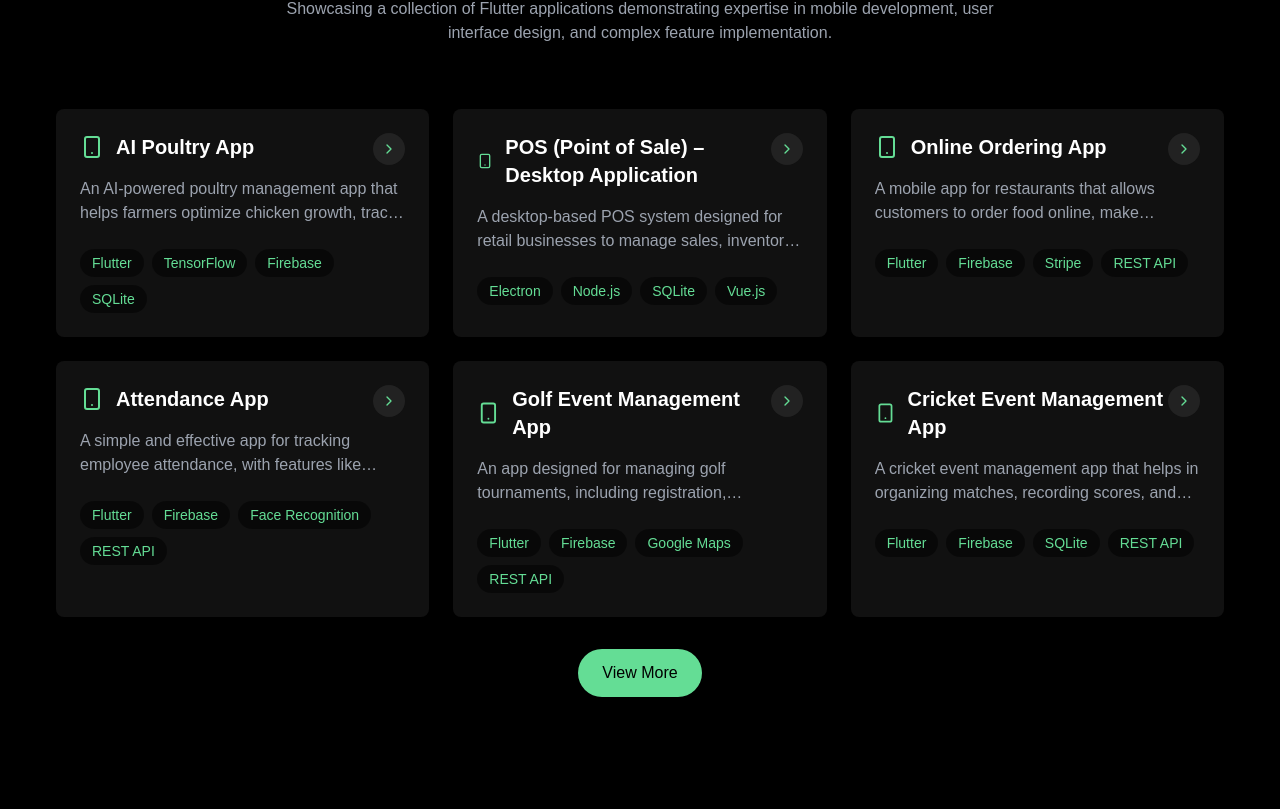
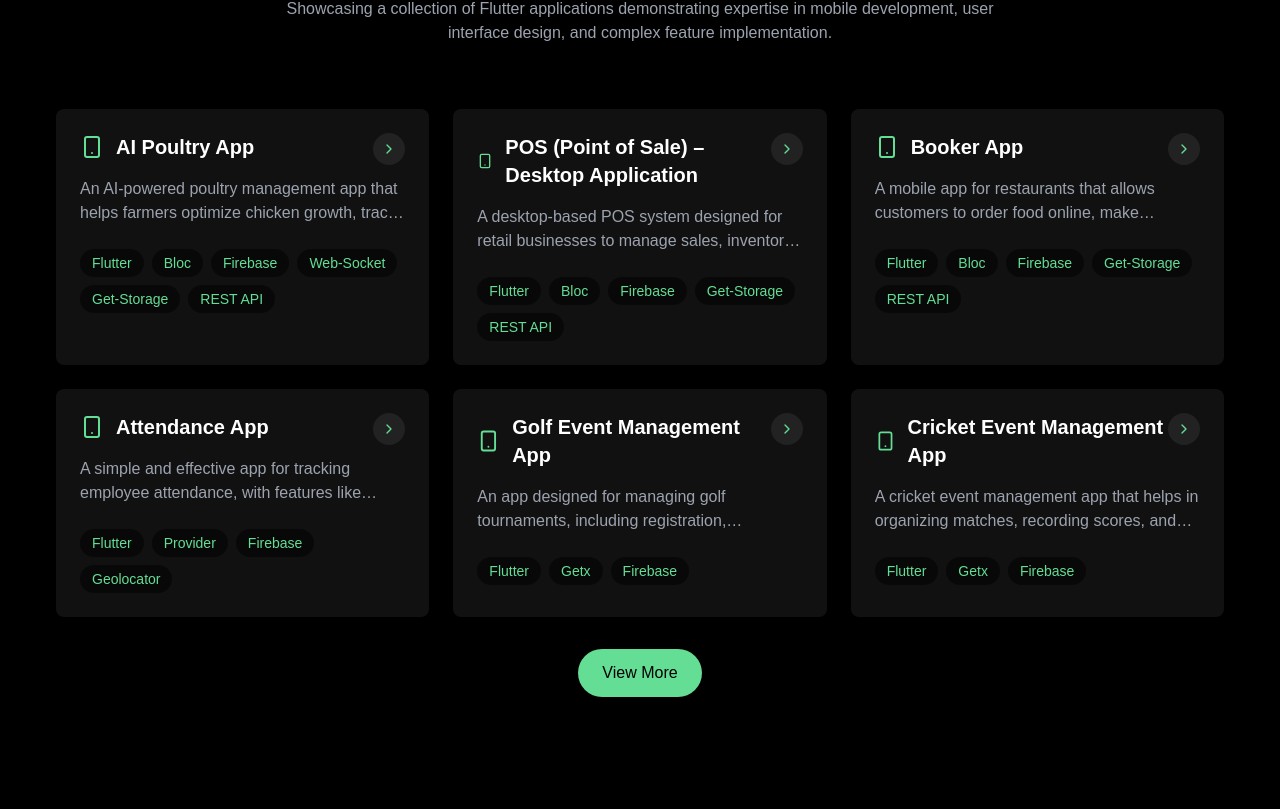
Before and after one commit to talktosaqlain/abdulahadportfolio, a Next.js app: page / in a window 1280 px wide. Shown: the part 3711-4520 px from the top of the page. Built offline with nearby package versions, Linux system fonts and the light colour scheme.

Commit message:
update_project_Data

```diff
--- a/src/app/(main)/(routes)/(main)/_components/Contact/contact.tsx
+++ b/src/app/(main)/(routes)/(main)/_components/Contact/contact.tsx
@@ -10,8 +10,8 @@ const contactInfo = [
   {
     icon: Phone,
     label: "CONTACT NUMBER",
-    value: "+92 344 4891612",
-    link: "tel:+923444891612",
+    value: "+92 311 4891612",
+    link: "tel:+923114891612",
   },
   {
     icon: Mail,
--- a/src/app/(main)/(routes)/(main)/_components/Projects/data/project-data.ts
+++ b/src/app/(main)/(routes)/(main)/_components/Projects/data/project-data.ts
@@ -4,31 +4,31 @@ export const projectsData = [
     title: "AI Poultry App",
     description:
       "An AI-powered poultry management app that helps farmers optimize chicken growth, track health, and automate feeding schedules.",
-    technologies: ["Flutter", "TensorFlow", "Firebase", "SQLite"],
-    link: "#",
+    technologies: ["Flutter","Bloc", "Firebase", "Web-Socket" ,"Get-Storage", "REST API"],
+    link: "https://play.google.com/store/apps/details?id=com.hisabkarlay.poultryai&pli=1",
   },
   {
     id: 2,
     title: "POS (Point of Sale) – Desktop Application",
     description:
       "A desktop-based POS system designed for retail businesses to manage sales, inventory, and customer data efficiently.",
-    technologies: ["Electron", "Node.js", "SQLite", "Vue.js"],
-    link: "#",
+      technologies: ["Flutter", "Bloc", "Firebase", "Get-Storage", "REST API"],
+      link: "https://apps.microsoft.com/detail/9p91rd5swnnv?hl=en-us&gl=US",
   },
   {
     id: 3,
-    title: "Online Ordering App",
+    title: "Booker App",
     description:
       "A mobile app for restaurants that allows customers to order food online, make payments, and track deliveries in real-time.",
-    technologies: ["Flutter", "Firebase", "Stripe", "REST API"],
-    link: "#",
+      technologies: ["Flutter", "Bloc", "Firebase", "Get-Storage", "REST API"],
+      link: "https://play.google.com/store/apps/details?id=com.hisabkarlay.booker",
   },
   {
     id: 4,
     title: "Attendance App",
     description:
       "A simple and effective app for tracking employee attendance, with features like biometric integration and automated reporting.",
-    technologies: ["Flutter", "Firebase", "Face Recognition", "REST API"],
+    technologies: ["Flutter", "Provider","Firebase", "Geolocator"],
     link: "#",
   },
   {
@@ -36,7 +36,7 @@ export const projectsData = [
     title: "Golf Event Management App",
     description:
       "An app designed for managing golf tournaments, including registration, scheduling, and real-time leaderboard tracking.",
-    technologies: ["Flutter", "Firebase", "Google Maps", "REST API"],
+    technologies: ["Flutter", "Getx","Firebase",],
     link: "#",
   },
   {
@@ -44,15 +44,15 @@ export const projectsData = [
     title: "Cricket Event Management App",
     description:
       "A cricket event management app that helps in organizing matches, recording scores, and managing team information.",
-    technologies: ["Flutter", "Firebase", "SQLite", "REST API"],
-    link: "#",
+      technologies: ["Flutter","Getx" ,"Firebase",],
+      link: "#",
   },
   {
     id: 7,
     title: "E-Commerce App",
     description:
       "An e-commerce platform that allows users to browse, search, and purchase products with integrated payment gateways.",
-    technologies: ["Flutter", "Firebase", "Stripe", "REST API"],
+    technologies: ["Flutter", "Firebase", "Getx"],
     link: "#",
   },
   {
@@ -60,15 +60,22 @@ export const projectsData = [
     title: "WhatsApp UI Clone",
     description:
       "A clone of the WhatsApp user interface with chat functionality, media sharing, and real-time messaging features.",
-    technologies: ["Flutter", "Firebase", "WebSocket", "Provider"],
-    link: "#",
+      technologies: ["Flutter", "Figma", "Provider"],
+      link: "#",
   },
   {
     id: 9,
     title: "Tourism App UI",
     description:
       "A mobile app UI designed for tourism, featuring destination search, itinerary planning, and travel guides.",
-    technologies: ["Flutter", "Figma", "REST API"],
+    technologies: ["Flutter", "Figma", "Provider"],
     link: "#",
+  }, {
+    id: 10,
+    title: "Waiter App",
+    description:
+      "A mobile app for restaurants that allows customers to order food online, make payments, and track deliveries in real-time.",
+      technologies: ["Flutter", "Bloc", "Firebase", "Get-Storage", "REST API"],
+      link: "https://play.google.com/store/apps/details?id=com.hisabkarlay.waiter",
   },
 ];
```
